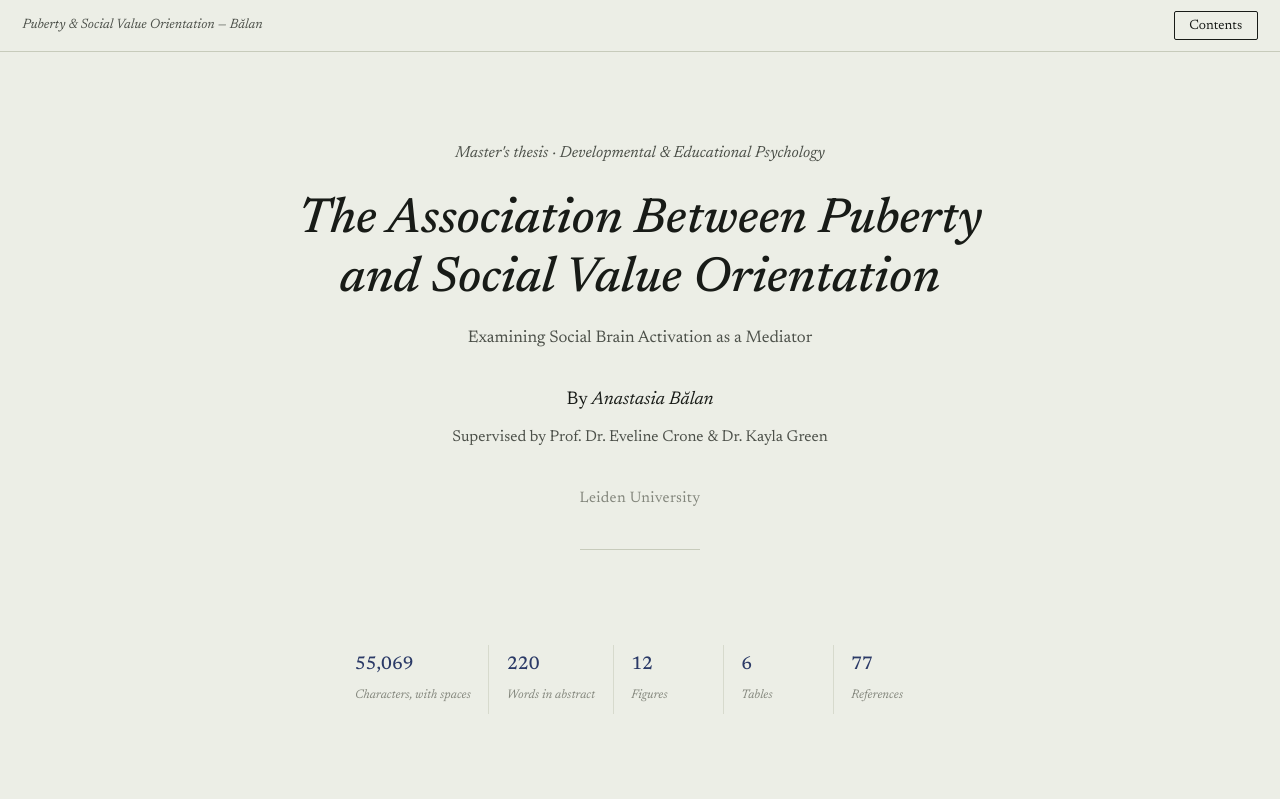
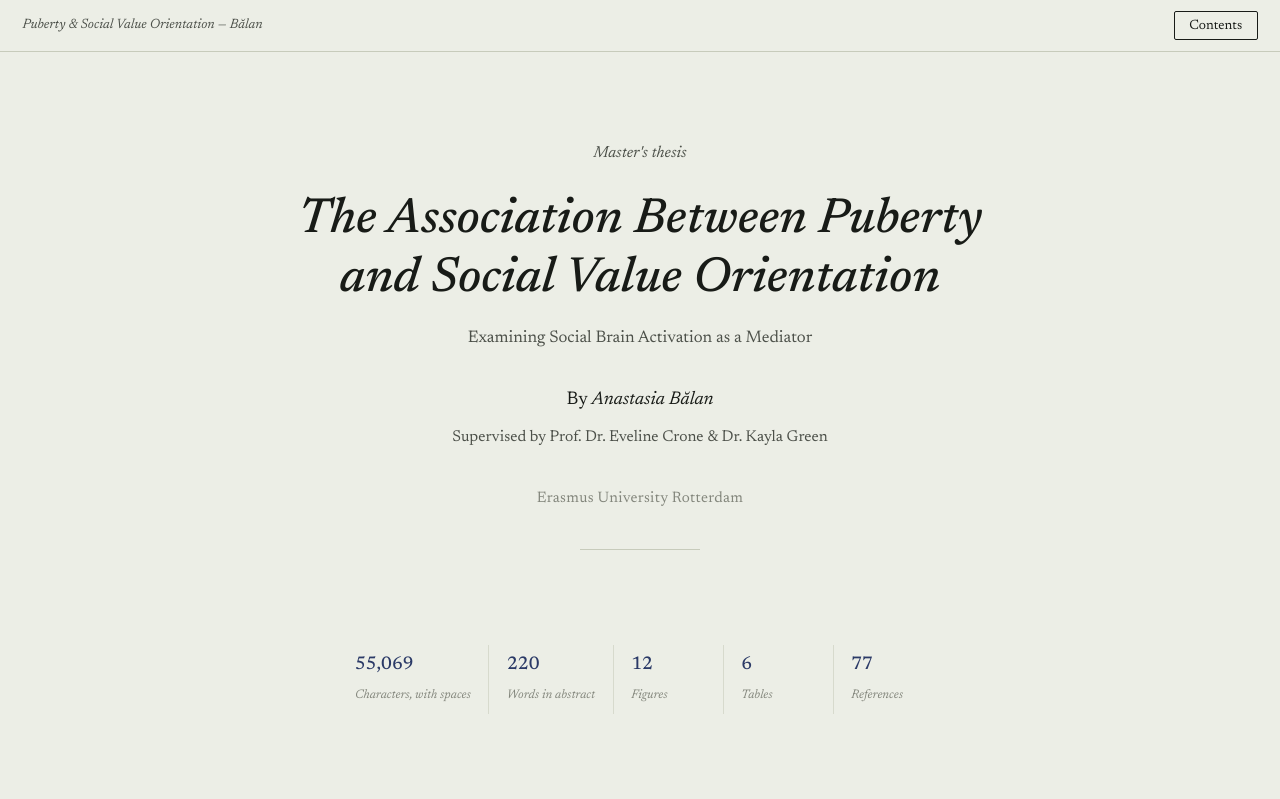
Before and after one commit to anastasiabalan/masters-thesis, a plain HTML site: page index.html in a window 1280 px wide. Shown: the top 799 px of the page. Drawn offline with Linux system fonts and the light colour scheme.

Commit message:
Fix cover page university name

```diff
--- a/index.html
+++ b/index.html
@@ -398,12 +398,12 @@
 </aside>
 
 <div class="cover">
-  <p class="kicker">Master's thesis · Developmental &amp; Educational Psychology</p>
+  <p class="kicker">Master's thesis</p>
   <h1>The Association Between Puberty and Social Value Orientation</h1>
   <p style="font-size:1.05rem;color:var(--ink-soft);margin-top:-1rem;margin-bottom:2rem;">Examining Social Brain Activation as a Mediator</p>
   <p class="byline">By <span class="name">Anastasia Bălan</span></p>
   <p class="supervisors">Supervised by Prof. Dr. Eveline Crone &amp; Dr. Kayla Green</p>
-  <p class="institution">Leiden University</p>
+  <p class="institution">Erasmus University Rotterdam</p>
   <hr class="rule">
 </div>
 
```
